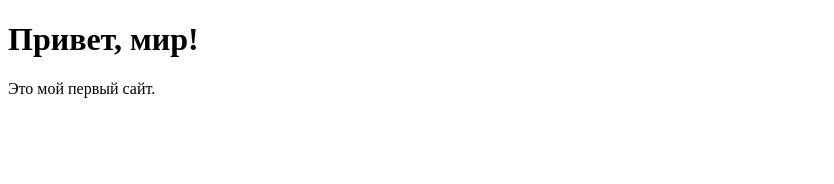
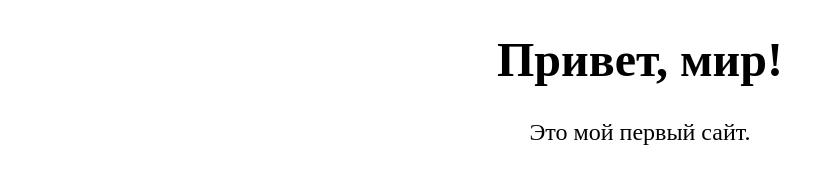
Before and after one commit to SleepModHikka/SleepModHikka.github.io, a plain HTML site: page index.html in a window 1280 px wide. Shown: the whole page, without its empty margins (0-834 px from the left). Drawn offline with Linux system fonts and the light colour scheme.

Commit message:
index.html

```diff
--- a/index.html
+++ b/index.html
@@ -2,6 +2,17 @@
 <html>
 <head>
   <title>Мой простой сайт</title>
+  <style>
+    body {
+      text-align: center; /* Выравнивание текста по центру */
+    }
+    h1 {
+      font-size: 3em; /* Увеличенный размер заголовка (em - относительная единица) */
+    }
+    p {
+      font-size: 1.5em; /* Увеличенный размер параграфа */
+    }
+  </style>
 </head>
 <body>
   <h1>Привет, мир!</h1>
```
